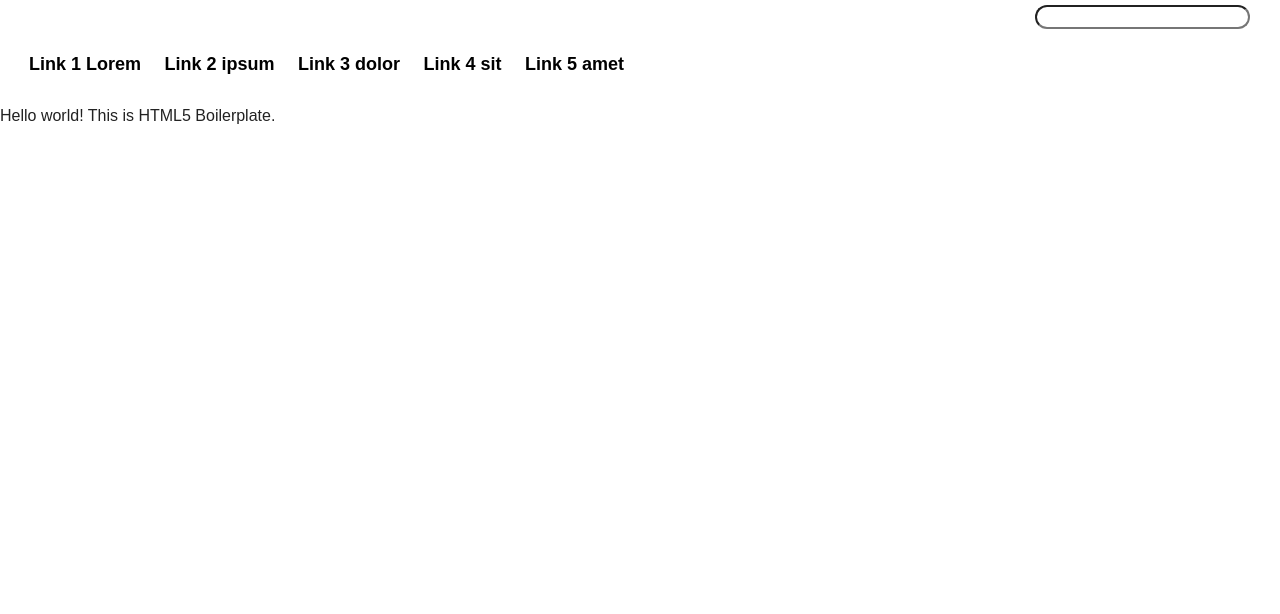
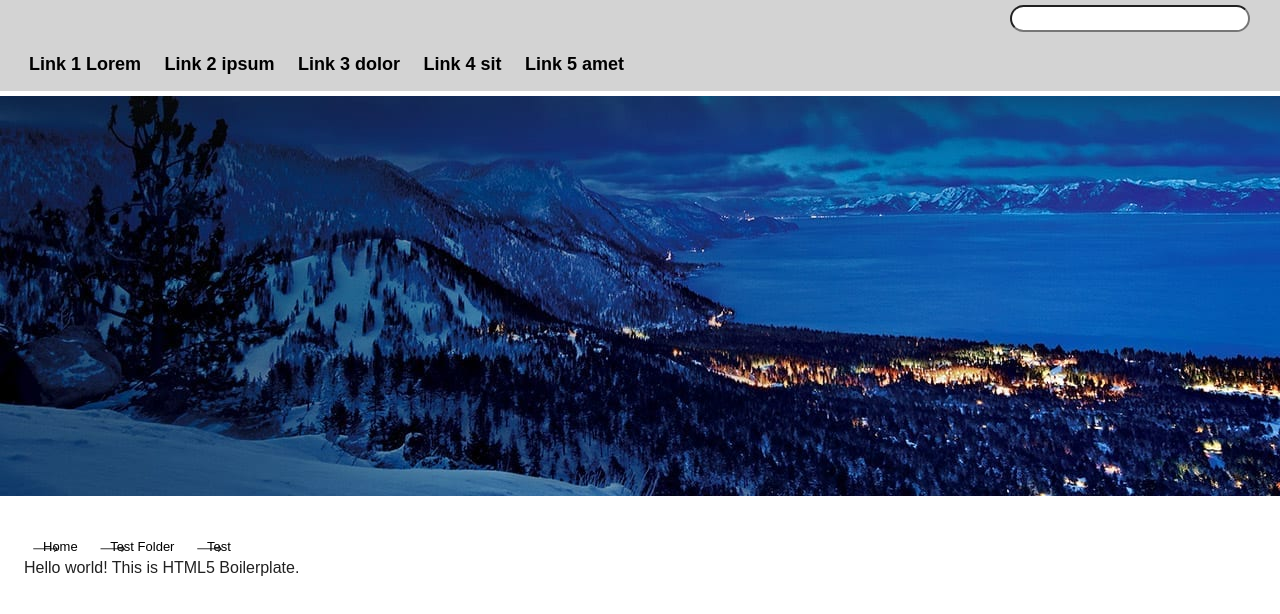
Before and after one commit to johanneskleiber/vi-onboarding-fundamentals, a website built with Parcel: page index.html in a window 1280 px wide. Built offline with nearby package versions, Linux system fonts and the light colour scheme; files whose address does not match are found by name.

Commit message:
key visual and breadcrumb

```diff
--- a/css/development.css
+++ b/css/development.css
@@ -5,6 +5,6 @@ body
     background-position-x: center;
 }
 
-.highlight {
+.dev-highlight {
     background-color: red;
 }
--- a/css/styles.css
+++ b/css/styles.css
@@ -1,6 +1,11 @@
 body {
     font-family: Frutiger,Arial,sans-serif;
     -webkit-font-smoothing: antialiased;
+}
+
+header {
+    background-color: lightgray;
+    margin: 0 0 4px 0;
 }
 
 a {
@@ -10,6 +15,7 @@ a {
 
 input.search {
     border-radius: 15px;
+    font-size: 18px;
 }
 
 .page {
@@ -57,3 +63,45 @@ input.search {
 .navigation-wrapper nav#main-nav ul li a {
     padding: 0px 10px 0px 9px;
 }
+
+.key-visual {
+    padding: 1px 0 3px 0;
+    margin-block-start: 0;
+    margin-block-end: 27px;
+    margin-inline-start: 0;
+    margin-inline-end: 0;
+}
+
+.content-wrapper {
+    margin: 0 0 0 24px;
+}
+
+nav.breadcrumbs {
+    padding: 11px 27px 4px 8px;
+}
+
+nav.breadcrumbs ul {
+    padding: 0;
+    padding-inline-start: 0;
+    margin-block: 0;
+}
+
+nav.breadcrumbs ul li {
+    display: inline-block;
+    margin-right: 17px;
+}
+
+nav.breadcrumbs ul li a {
+    font-size: 13px;
+    padding: 0 0 0 11px;
+    display: block;
+    position: relative;
+}
+
+nav.breadcrumbs ul li a:before {
+    content: "\1F852";
+    font-size: 10px;
+    position: absolute;
+    top: 3px;
+    left: 0;
+}
--- a/index.html
+++ b/index.html
@@ -1,5 +1,5 @@
-<!doctype html>
-<html class="no-js" lang="">
+<!doctype>
+<html class="no-js" lang="en">
 
 <head>
   <meta charset="utf-8">
@@ -28,11 +28,10 @@
 <body>
 
   <!-- Add your site or application content here -->
-  <div class="page clearfix">
   <header>
-      <div class="navigation-wrapper">
+    <div class="page navigation-wrapper">
       <nav id="meta-nav">
-          <input type="search" class="search">
+        <input type="search" class="search" title="search">
       </nav>
 
       <nav id="main-nav" class="main">
@@ -47,7 +46,23 @@
     </div>
   </header>
 
-    <p>Hello world! This is HTML5 Boilerplate.</p>
+  <div class="page clearfix">
+    <figure class="key-visual">
+      <img src="./img/down_hill_resorts_header_winter_1280x400.jpg" alt="key visual" />
+    </figure>
+
+    <div class="content-wrapper">
+      <nav class="breadcrumbs">
+        <ul>
+          <li><a href="#">Home</a></li>
+          <li><a href="#">Test Folder</a></li>
+          <li><a href="#">Test</a></li>
+        </ul>
+      </nav>
+      <article>
+        Hello world! This is HTML5 Boilerplate.
+      </article>
+    </div>
   </div>
 
   <script src="js/vendor/modernizr-3.11.2.min.js"></script>
```
Also changed, not shown: img/160-1607924_matrix-code-high-resolution-4k-wallpaper-matrix.jpg (added), img/down_hill_resorts_header_winter_1280x400.jpg (added). Lines whose indentation alone changed are shown as unchanged.
